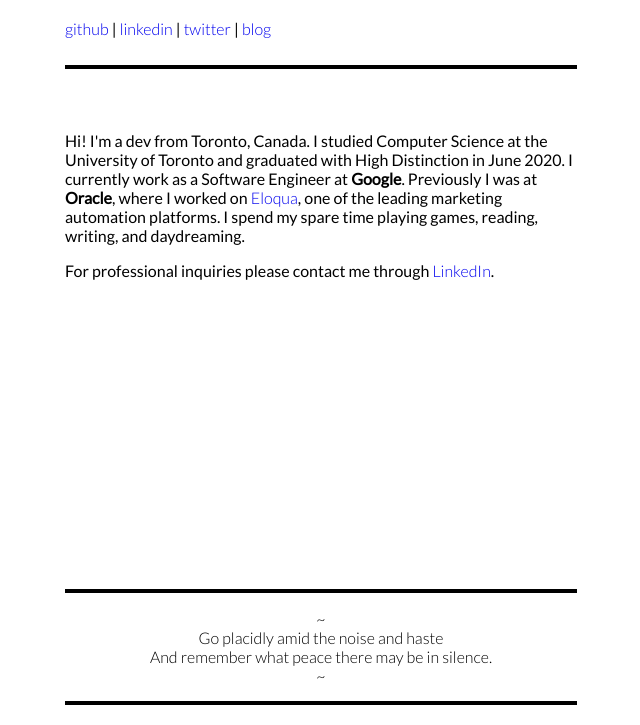
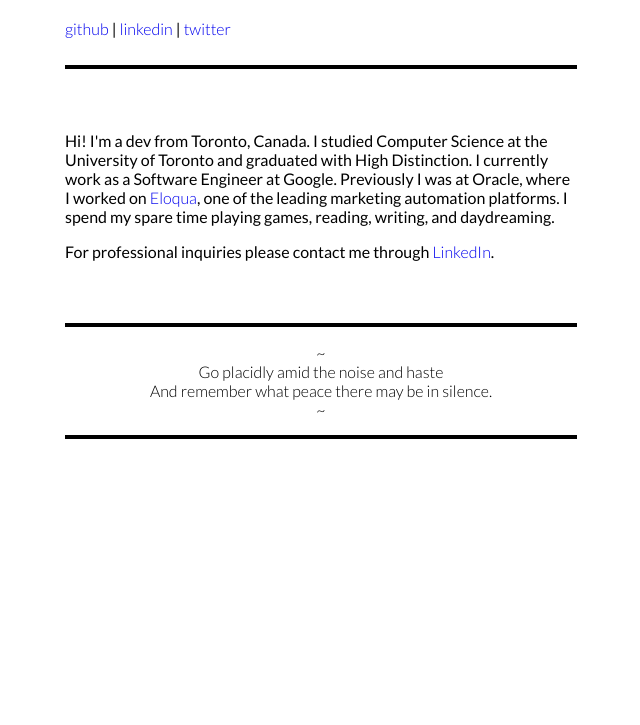
Before and after one commit to ryanapilado/homepage, a plain HTML site: page index.html in a window 1280 px wide. Shown: the part 75-800 px from the top of the page, without its empty margins (319-959 px from the left). Drawn offline with Linux system fonts and the light colour scheme.

Commit message:
minor adjustments

```diff
--- a/css/index.css
+++ b/css/index.css
@@ -20,7 +20,7 @@ body {
     }
 }
 
-@media only screen and (max-width:600px) {
+@media only screen and (max-width:600px), (orientation: portrait) {
     body {
         max-width: 80%;
     }
--- a/index.html
+++ b/index.html
@@ -21,8 +21,6 @@
         <span><a href="https://linkedin.com/in/ryanapilado">linkedin</a></span>
         <span> |</span>
         <span><a href="https://twitter.com/ryanapilado">twitter</a></span>
-        <span> |</span>
-        <span><a href="url">blog</a></span>
     </div>
     <br>
     <hr>
@@ -31,17 +29,16 @@
     <br>
     <p>
         Hi! I'm a dev from Toronto, Canada.
-        I studied Computer Science at the University of Toronto and graduated with High Distinction in June 2020.
-        I currently work as a Software Engineer at <b>Google</b>.
-        Previously I was at <b>Oracle</b>, where I worked on <a href="https://www.oracle.com/ca-en/marketingcloud/products/marketing-automation/">Eloqua</a>, one of the leading marketing automation platforms.
+        I studied Computer Science at the University of Toronto and graduated with High Distinction.
+        I currently work as a Software Engineer at Google.
+        Previously I was at Oracle, where I worked on <a href="https://www.oracle.com/ca-en/marketingcloud/products/marketing-automation/">Eloqua</a>, one of the leading marketing automation platforms.
         I spend my spare time playing games, reading, writing, and daydreaming.
     </p>
     <p>
         For professional inquiries please contact me through <a href="https://linkedin.com/in/ryanapilado">LinkedIn</a>.
     </p>
 
-    <br><br><br><br><br><br><br><br><br><br>
-    <br><br><br><br><br>
+    <br><br>
     <hr>
     <footer>
         <p style="text-align:center; font-family:'Lato Light'">
```
